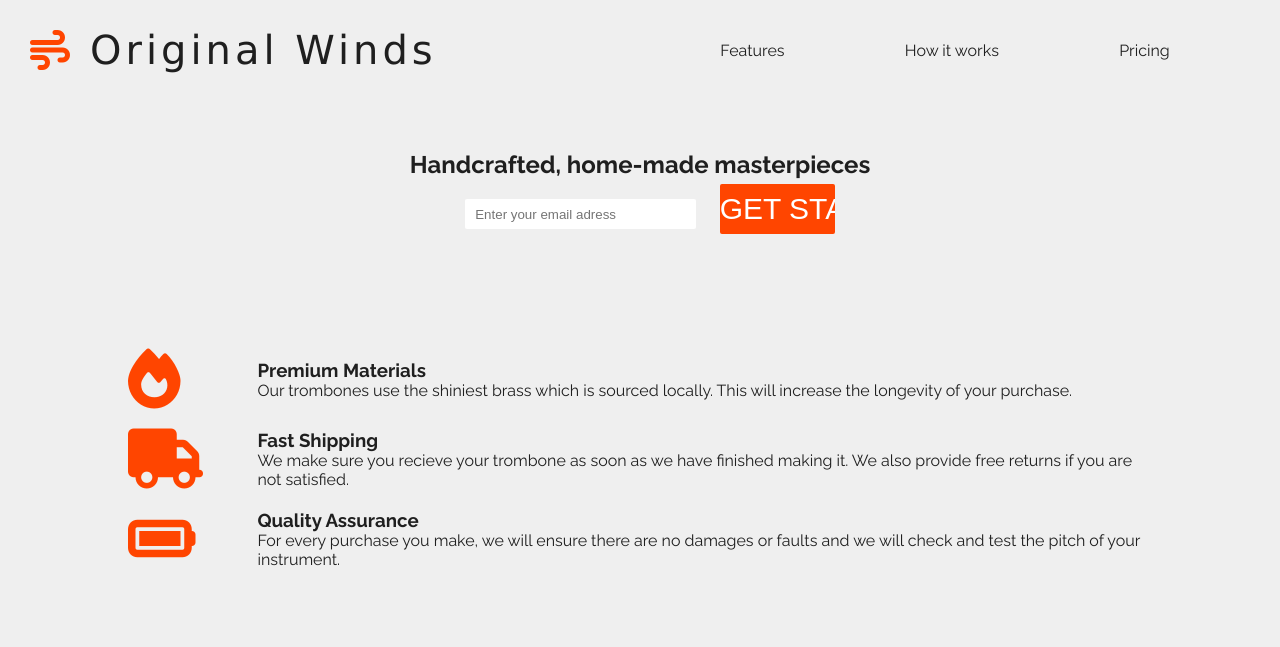
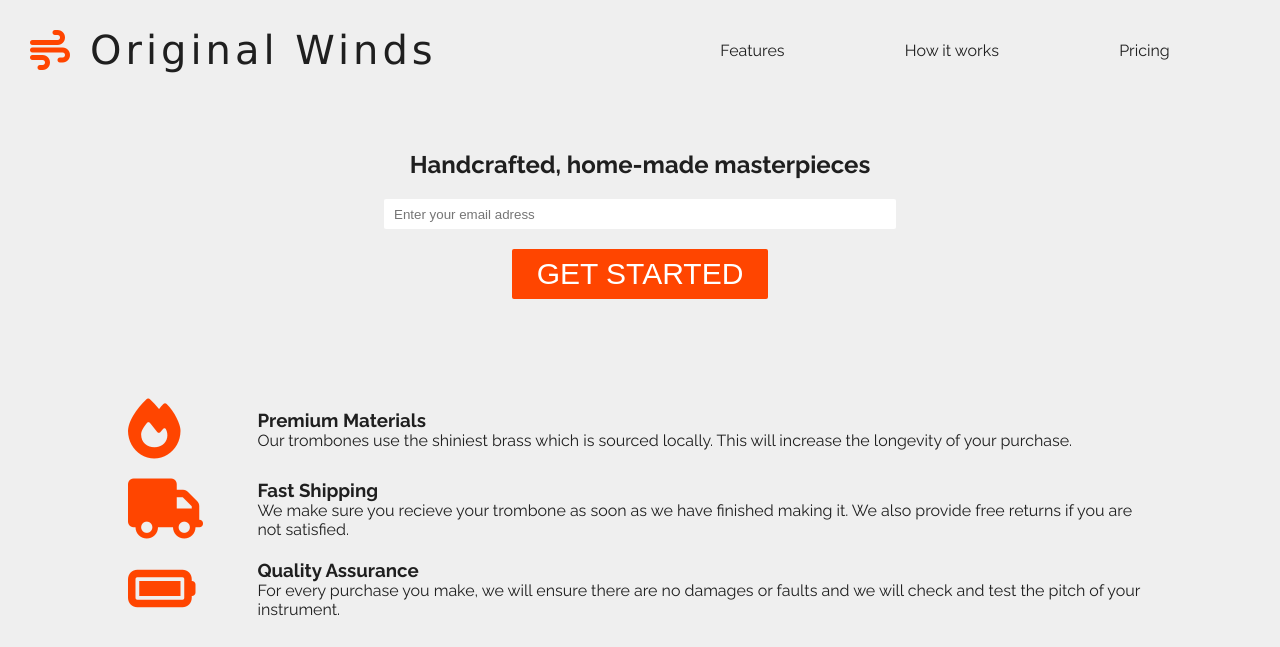
Before and after one commit to Ivansancor/freeCodeCamp_project17, a plain HTML site: page index.html in a window 1280 px wide. Shown: the top 647 px of the page. Drawn offline with Linux system fonts and the light colour scheme.

Commit message:
fixed last bug in index.html semantics and made required changes in styles.css

```diff
--- a/styles/styles.css
+++ b/styles/styles.css
@@ -82,7 +82,7 @@ main {
 }
 
 
-main #top-section {
+main #top-section form {
     display: flex;
     flex-direction: column;
     justify-content: center;
```
